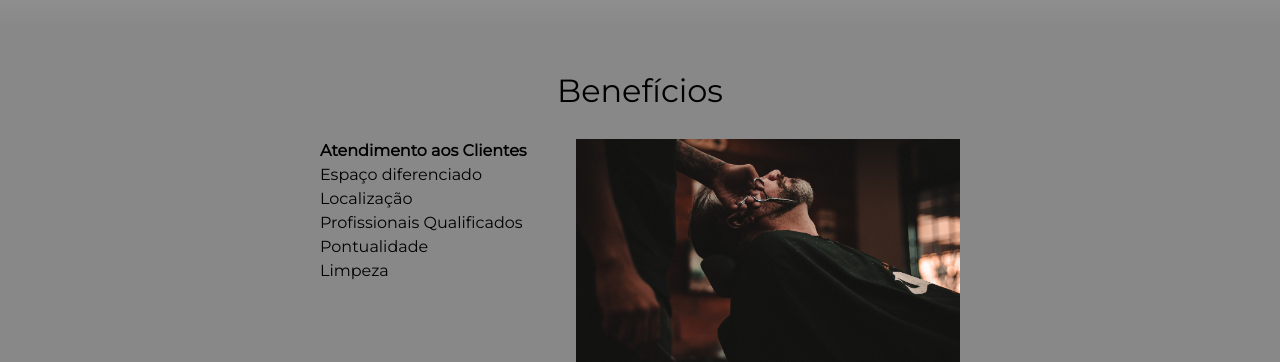
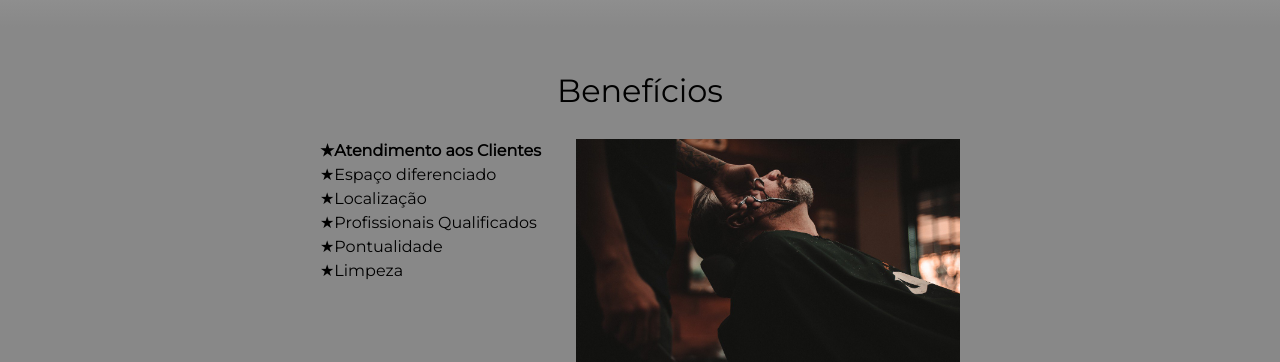
Before and after one commit to grbalmeida/curso-html5-css3-avancando-css-alura, a plain HTML site: page index.html in a window 1280 px wide. Shown: the part 1580-1942 px from the top of the page. Drawn offline with Linux system fonts and the light colour scheme.

Commit message:
Pseudo-elementos

```diff
--- a/style.css
+++ b/style.css
@@ -214,6 +214,10 @@ td, th {
     vertical-align: top;
 }
 
+.itens:before {
+    content: "★"
+}
+
 .imagem-beneficios {
     width: 60%;
 }
```
